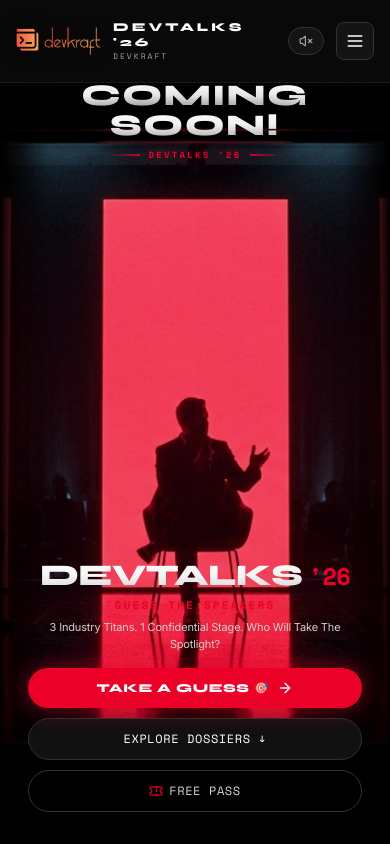
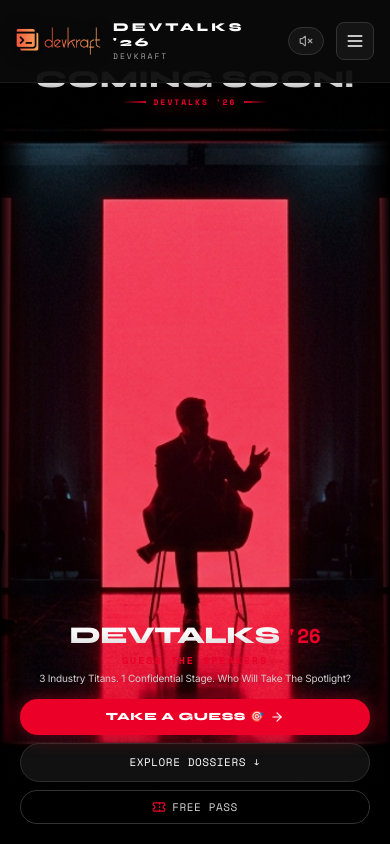
Before and after one commit to PRINCE-CODER679/DEVTALKS, a React (Vite) app: page / in a window 390 px wide. Shown: the top 844 px of the page. Built offline with nearby package versions, Linux system fonts and the light colour scheme.

Commit message:
feat: ensure Hero section fits 1 single screen view across all phones, tablets, and desktops

```diff
--- a/src/components/HeroMystery.jsx
+++ b/src/components/HeroMystery.jsx
@@ -10,7 +10,7 @@
   return (
     <section
       id="hero"
-      className="relative w-full min-h-[100dvh] bg-[#000000] text-white flex flex-col justify-between pt-20 sm:pt-24 pb-8 sm:pb-12 px-3 sm:px-6 md:px-8 overflow-hidden select-none"
+      className="relative w-full h-[100dvh] min-h-[580px] max-h-[1080px] bg-[#000000] text-white flex flex-col justify-between pt-16 sm:pt-20 pb-5 sm:pb-8 px-3 sm:px-6 overflow-hidden select-none"
     >
       {/* ================= FULL-SCREEN BACKGROUND ARTWORK: 3 KEYNOTE SPEAKERS IN PROFESSIONAL ATTIRE ================= */}
       <div className="absolute inset-0 z-0 flex items-center justify-center pointer-events-none overflow-hidden">
@@ -23,78 +23,78 @@
 
         {/* Seamless Vignette Fades to pure black */}
         <div className="absolute inset-0 bg-radial from-transparent via-black/40 to-black pointer-events-none" />
-        <div className="absolute top-0 inset-x-0 h-24 sm:h-36 bg-gradient-to-b from-black via-black/80 to-transparent pointer-events-none" />
-        <div className="absolute bottom-0 inset-x-0 h-36 sm:h-52 bg-gradient-to-t from-black via-black/90 to-transparent pointer-events-none" />
-        <div className="absolute inset-y-0 left-0 w-12 sm:w-28 bg-gradient-to-r from-black to-transparent pointer-events-none" />
-        <div className="absolute inset-y-0 right-0 w-12 sm:w-28 bg-gradient-to-l from-black to-transparent pointer-events-none" />
+        <div className="absolute top-0 inset-x-0 h-20 sm:h-32 bg-gradient-to-b from-black via-black/80 to-transparent pointer-events-none" />
+        <div className="absolute bottom-0 inset-x-0 h-28 sm:h-44 bg-gradient-to-t from-black via-black/95 to-transparent pointer-events-none" />
+        <div className="absolute inset-y-0 left-0 w-8 sm:w-24 bg-gradient-to-r from-black to-transparent pointer-events-none" />
+        <div className="absolute inset-y-0 right-0 w-8 sm:w-24 bg-gradient-to-l from-black to-transparent pointer-events-none" />
 
         {/* Ambient Red Glow Pulse */}
-        <div className="absolute left-1/2 top-1/2 -translate-x-1/2 -translate-y-1/2 w-[320px] sm:w-[600px] md:w-[800px] h-[320px] sm:h-[600px] md:h-[800px] bg-[#EB0028]/20 rounded-full blur-[100px] sm:blur-[160px] pointer-events-none" />
+        <div className="absolute left-1/2 top-1/2 -translate-x-1/2 -translate-y-1/2 w-[280px] sm:w-[550px] md:w-[750px] h-[280px] sm:h-[550px] md:h-[750px] bg-[#EB0028]/20 rounded-full blur-[90px] sm:blur-[150px] pointer-events-none" />
       </div>
 
       {/* Film Grain Texture */}
       <div className="absolute inset-0 film-grain pointer-events-none z-10 opacity-20" />
 
-      {/* ================= TOP SECTION: COMING SOON! (ACCURATELY POSITIONED & STYLED WITHIN SCREEN) ================= */}
-      <div className="relative z-20 max-w-5xl mx-auto w-full flex flex-col items-center text-center px-2">
+      {/* ================= TOP SECTION: COMING SOON! ================= */}
+      <div className="relative z-20 max-w-4xl mx-auto w-full flex flex-col items-center text-center px-2 pt-1 sm:pt-2">
 
         {/* Top Massive Headline: COMING SOON! */}
         <motion.div
-          initial={{ opacity: 0, scale: 0.94, y: -15 }}
+          initial={{ opacity: 0, scale: 0.94, y: -10 }}
           animate={{ opacity: 1, scale: 1, y: 0 }}
           transition={{ duration: 0.8, delay: 0.1 }}
-          className="space-y-1 w-full max-w-full"
+          className="space-y-0.5 sm:space-y-1 w-full max-w-full"
         >
-          <h1 className="font-display font-black tracking-wider sm:tracking-widest md:tracking-[0.12em] uppercase text-3xl sm:text-5xl md:text-6xl lg:text-7xl xl:text-8xl leading-none sm:leading-tight flex items-center justify-center flex-wrap gap-x-2.5 sm:gap-x-5">
-            <span className="bg-gradient-to-b from-[#FFFFFF] via-[#F0F0F0] to-[#A8A8A8] bg-clip-text text-transparent filter drop-shadow-[0_4px_18px_rgba(0,0,0,0.95)]">
+          <h1 className="font-display font-black tracking-wide sm:tracking-widest md:tracking-[0.12em] uppercase text-2xl xs:text-3xl sm:text-5xl md:text-6xl lg:text-7xl leading-none flex items-center justify-center flex-wrap gap-x-2 sm:gap-x-4">
+            <span className="bg-gradient-to-b from-[#FFFFFF] via-[#F0F0F0] to-[#A8A8A8] bg-clip-text text-transparent filter drop-shadow-[0_4px_14px_rgba(0,0,0,0.95)]">
               COMING
             </span>
-            <span className="bg-gradient-to-b from-[#FFFFFF] via-[#F0F0F0] to-[#A8A8A8] bg-clip-text text-transparent filter drop-shadow-[0_4px_18px_rgba(0,0,0,0.95)]">
+            <span className="bg-gradient-to-b from-[#FFFFFF] via-[#F0F0F0] to-[#A8A8A8] bg-clip-text text-transparent filter drop-shadow-[0_4px_14px_rgba(0,0,0,0.95)]">
               SOON!
             </span>
           </h1>
 
           {/* Subtle Red Accent Line */}
-          <div className="flex items-center justify-center gap-2 pt-1">
-            <div className="h-[2px] w-8 sm:w-16 bg-gradient-to-r from-transparent to-[#EB0028]" />
-            <span className="font-mono text-[9px] sm:text-[11px] tracking-[0.25em] text-[#EB0028] font-bold uppercase drop-shadow-[0_0_8px_rgba(235,0,40,0.8)]">
+          <div className="flex items-center justify-center gap-2 pt-0.5">
+            <div className="h-[2px] w-6 sm:w-12 bg-gradient-to-r from-transparent to-[#EB0028]" />
+            <span className="font-mono text-[8px] sm:text-[10px] tracking-[0.25em] text-[#EB0028] font-bold uppercase drop-shadow-[0_0_8px_rgba(235,0,40,0.8)]">
               DEVTALKS '26
             </span>
-            <div className="h-[2px] w-8 sm:w-16 bg-gradient-to-l from-transparent to-[#EB0028]" />
+            <div className="h-[2px] w-6 sm:w-12 bg-gradient-to-l from-transparent to-[#EB0028]" />
           </div>
         </motion.div>
 
       </div>
 
-      {/* ================= CENTER SECTION: CINEMATIC SPACER FOR 3 SPEAKERS STAGE VISUAL ================= */}
-      <div className="relative z-30 max-w-4xl mx-auto w-full h-[120px] sm:h-[200px] md:h-[260px] flex items-center justify-center my-auto pointer-events-none">
+      {/* ================= CENTER SECTION: CINEMATIC FOCUS ON 3 SPEAKERS ON STAGE ================= */}
+      <div className="relative z-30 max-w-4xl mx-auto w-full flex-1 flex items-center justify-center my-auto pointer-events-none min-h-[60px] sm:min-h-[140px]">
         {/* Clean visual focus on the 3 professional speakers seated on stage */}
       </div>
 
       {/* ================= BOTTOM SECTION: DEVTALKS '26 & ACTION BUTTONS ================= */}
-      <div className="relative z-20 max-w-4xl mx-auto w-full flex flex-col items-center text-center space-y-3 sm:space-y-4">
+      <div className="relative z-20 max-w-4xl mx-auto w-full flex flex-col items-center text-center space-y-2.5 sm:space-y-3.5">
 
         {/* Main Title: DEVTALKS '26 */}
         <motion.div
           initial={{ opacity: 0, y: 15 }}
           animate={{ opacity: 1, y: 0 }}
           transition={{ duration: 0.8, delay: 0.2 }}
-          className="space-y-1"
+          className="space-y-0.5 sm:space-y-1"
         >
-          <h2 className="font-display font-black tracking-tight uppercase text-3xl sm:text-5xl md:text-6xl lg:text-7xl xl:text-8xl text-white drop-shadow-[0_10px_35px_rgba(235,0,40,0.4)]">
+          <h2 className="font-display font-black tracking-tight uppercase text-2xl xs:text-3xl sm:text-5xl md:text-6xl text-white drop-shadow-[0_8px_25px_rgba(235,0,40,0.4)] leading-tight">
             <span className="bg-gradient-to-b from-white via-neutral-100 to-neutral-300 bg-clip-text text-transparent">
               DEVTALKS
             </span>
-            <span className="text-[#EB0028] ml-1.5 sm:ml-2 font-mono text-2xl sm:text-4xl md:text-5xl lg:text-6xl drop-shadow-[0_0_25px_rgba(235,0,40,0.8)]">
+            <span className="text-[#EB0028] ml-1.5 font-mono text-xl xs:text-2xl sm:text-4xl md:text-5xl drop-shadow-[0_0_20px_rgba(235,0,40,0.8)]">
               '26
             </span>
           </h2>
 
-          <div className="font-mono font-bold tracking-[0.2em] sm:tracking-[0.25em] text-[11px] sm:text-xs md:text-sm text-[#EB0028] uppercase drop-shadow-[0_0_10px_rgba(235,0,40,0.7)]">
+          <div className="font-mono font-bold tracking-[0.2em] sm:tracking-[0.25em] text-[10px] sm:text-xs text-[#EB0028] uppercase drop-shadow-[0_0_8px_rgba(235,0,40,0.7)]">
             GUESS THE SPEAKERS
           </div>
 
-          <p className="font-sans text-[11px] sm:text-xs md:text-sm text-neutral-300 max-w-md sm:max-w-lg mx-auto pt-0.5 px-3">
+          <p className="font-sans text-[10px] xs:text-[11px] sm:text-xs md:text-sm text-neutral-300 max-w-sm sm:max-w-md mx-auto px-2 leading-relaxed">
             3 Industry Titans. 1 Confidential Stage. Who Will Take The Spotlight?
           </p>
         </motion.div>
@@ -104,17 +104,17 @@
           initial={{ opacity: 0, y: 15 }}
           animate={{ opacity: 1, y: 0 }}
           transition={{ duration: 0.8, delay: 0.3 }}
-          className="flex flex-col sm:flex-row items-center justify-center gap-2.5 sm:gap-4 w-full sm:w-auto pt-1 px-4"
+          className="flex flex-wrap items-center justify-center gap-2 sm:gap-3 w-full max-w-md sm:max-w-none pt-0.5 px-2"
         >
           <button
             onClick={() => {
               soundFx.playEvidenceClick();
               onTakeGuess();
             }}
-            className="w-full sm:w-auto inline-flex items-center justify-center gap-2 px-6 sm:px-7 py-3 bg-[#EB0028] hover:bg-[#D40024] text-white font-display font-black text-xs sm:text-sm tracking-wider uppercase rounded-full shadow-[0_0_25px_rgba(235,0,40,0.55)] transition-all transform hover:scale-105 active:scale-95 cursor-pointer"
+            className="flex-1 xs:flex-none inline-flex items-center justify-center gap-1.5 px-4 sm:px-6 py-2.5 sm:py-3 bg-[#EB0028] hover:bg-[#D40024] text-white font-display font-black text-[11px] sm:text-xs tracking-wider uppercase rounded-full shadow-[0_0_20px_rgba(235,0,40,0.5)] transition-all transform hover:scale-105 active:scale-95 cursor-pointer whitespace-nowrap"
           >
             <span>TAKE A GUESS 🎯</span>
-            <ArrowRight className="w-4 h-4" />
+            <ArrowRight className="w-3.5 h-3.5" />
           </button>
 
           <button
@@ -122,7 +122,7 @@
               soundFx.playEvidenceClick();
               onExploreSpeakers('speaker-1');
             }}
-            className="w-full sm:w-auto px-5 py-3 bg-[#111111] hover:bg-[#1C1C1C] border border-[#2E2E2E] hover:border-[#EB0028] text-white font-mono text-xs tracking-wider rounded-full transition-all cursor-pointer text-center"
+            className="flex-1 xs:flex-none px-4 sm:px-5 py-2.5 sm:py-3 bg-[#111111] hover:bg-[#1C1C1C] border border-[#2E2E2E] hover:border-[#EB0028] text-white font-mono text-[11px] sm:text-xs tracking-wider rounded-full transition-all cursor-pointer text-center whitespace-nowrap"
           >
             EXPLORE DOSSIERS ↓
           </button>
@@ -132,7 +132,7 @@
               soundFx.playEvidenceClick();
               onRegister();
             }}
-            className="w-full sm:w-auto inline-flex items-center justify-center gap-1.5 px-5 py-3 bg-transparent hover:bg-[#111111] border border-[#333333] text-neutral-300 hover:text-white font-mono text-xs tracking-wider rounded-full transition-all cursor-pointer"
+            className="w-full xs:w-auto inline-flex items-center justify-center gap-1.5 px-4 sm:px-5 py-2 sm:py-3 bg-transparent hover:bg-[#111111] border border-[#333333] text-neutral-300 hover:text-white font-mono text-[11px] sm:text-xs tracking-wider rounded-full transition-all cursor-pointer whitespace-nowrap"
           >
             <Ticket className="w-3.5 h-3.5 text-[#EB0028]" />
             <span>FREE PASS</span>
```
